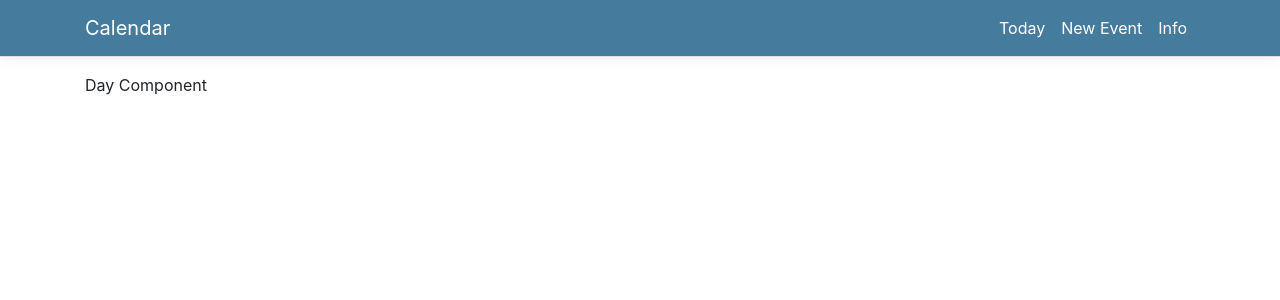
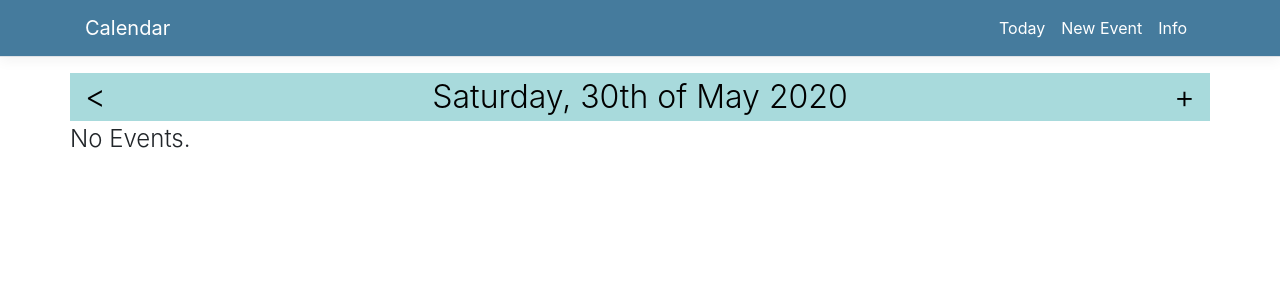
Before and after one commit to kacpwoja/EGUI_Calendar_React, a React (Create React App) app in the folder EGUI_Calendar_React/ClientApp/: page /day in a window 1280 px wide. Shown: the top 300 px of the page. Built offline with nearby package versions, Linux system fonts and the light colour scheme; no server answers.

Commit message:
day window (no edit/delete)

```diff
--- a/EGUI_Calendar_React/ClientApp/src/components/Calendar.js
+++ b/EGUI_Calendar_React/ClientApp/src/components/Calendar.js
@@ -1,6 +1,7 @@
 import React, { Component } from 'react';
 import { Link } from 'react-router-dom'
 import moment from 'moment';
+import { getState } from "./GetState"
 
 export class Calendar extends Component {
     constructor(props) {
@@ -9,7 +10,7 @@ export class Calendar extends Component {
         this.state = props.location.state;
         if (this.state === undefined || this.state === null) {
             let date = new Date();
-            this.state = this.getState(date);
+            this.state = getState(date);
         }
 
         this.getData(this.state.date).then(o => {
@@ -27,22 +28,10 @@ export class Calendar extends Component {
         return data;
     }
 
-    getState(date) {
-        let today = new Date();
-
-        return {
-            date: date,
-            days: moment(date).daysInMonth(),
-            offset: moment(date).startOf('month').day() - 1,
-            today: today.getFullYear() === date.getFullYear() && today.getMonth() === date.getMonth() ? today.getDate() : 0,
-            busyDays: []
-        };
-    }
-
     previousMonth() {
         let date = moment(this.state.date).add(-1, 'months').toDate();
         this.getData(date).then(o => {
-            let state = this.getState(date);
+            let state = getState(date);
             state.busyDays = o;
             this.setState(state);
         });
@@ -51,7 +40,7 @@ export class Calendar extends Component {
     nextMonth() {
         let date = moment(this.state.date).add(1, 'months').toDate();
         this.getData(date).then(o => {
-            let state = this.getState(date);
+            let state = getState(date);
             state.busyDays = o;
             this.setState(state);
         });
@@ -59,7 +48,7 @@ export class Calendar extends Component {
 
     getDayRoute(day) {
         let date = moment(this.state.date).set("date", day).toDate();
-        let state = this.getState(date);
+        let state = getState(date);
 
         return { pathname: "day", state: state };
     }
@@ -77,11 +66,11 @@ export class Calendar extends Component {
                                 ${day > 0 && day == this.state.today ? "calendar-day-today" : ""}`
 
                 let tile = inx >= this.state.offset + 7 && inx < this.state.offset + this.state.days + 7 ?
-                    <a href="#" className={tileClass} onClick={this.getDayRoute(day)}>
+                    <Link to={this.getDayRoute(day)} className={tileClass}>
                         <div className="text-chonk">
                             {day}
                         </div>
-                    </a>
+                    </Link>
                     : null;
 
                 columns.push(
@@ -112,9 +101,9 @@ export class Calendar extends Component {
                             </div>
                         </a>
                     </div>
-                    <div className="col">
+                    <div className="col-8">
                         <div className="text-center">
-                            {moment(this.state.date).format('MMM YYYY')}
+                            {moment(this.state.date).format('MMMM YYYY')}
                         </div>
                     </div>
                     <div className="col">
--- a/EGUI_Calendar_React/ClientApp/src/components/Day.js
+++ b/EGUI_Calendar_React/ClientApp/src/components/Day.js
@@ -1,10 +1,90 @@
-import React, { Component } from 'react'
+import React, { Component } from 'react';
+import { Link } from 'react-router-dom'
+import moment from "moment";
+import { getState } from "./GetState"
 
 export class Day extends Component {
+    constructor(props) {
+        super(props);
+
+        this.state = props.location.state;
+        if (this.state === undefined || this.state === null) {
+            let date = new Date();
+            this.state = getState(date);
+        }
+
+        this.state.events = [];
+        this.getData(this.state.date).then(o => {
+            let state = {
+                events: o
+            };
+            this.setState(state);
+        });
+    }
+
+    async getData(date) {
+        const response = await fetch(`api/GetEvents?year=${date.getFullYear()}&month=${date.getMonth() + 1}&day=${date.getDate()}`);
+        const data = await response.json();
+        return data;
+    }
+
+    getCreateRoute() {
+        let state = Object.assign({}, this.state);
+        state.event = null;
+        return { pathname: "event", state: state }
+    }
+
+    dayContent() {
+        let rows = []
+        if (this.state.events.length == 0) {
+            rows.push(
+                <div className="row text-chonk text-left">
+                    No Events.
+                </div>
+            );
+        }
+        for (let i = 0; i < this.state.events.length; i++) {
+            rows.push(
+                <div key={i} className="row text-chonk">
+                    <div class="col-1 text-left">
+                        {this.state.events[i].time.substring(0, 5)}
+                    </div>
+                    <div class="col text-left">
+                        {this.state.events[i].name}
+                    </div>
+                    <div class="col-1 text-right">
+                        Edit
+                    </div>
+                    <div class="col-1 text-right">
+                        Delete
+                    </div>
+                </div>
+            );
+        }
+
+        return rows;
+    }
+
     render() {
         return (
             <div>
-                Day Component
+                <div className="row headerbar text-chonker">
+                    <div className="col text-left">
+                        <Link className="hyperlink" to={{ pathname: "/", state: this.state }}>
+                            {"<"}
+                        </Link>
+                    </div>
+                    <div className="col-8 text-center">
+                        {moment(this.state.date).format('dddd, Do [of] MMMM YYYY')}
+                    </div>
+                    <div className="col text-right">
+                        <Link className="hyperlink" to={this.getCreateRoute()}>
+                            {"+"}
+                        </Link>
+                    </div>
+                </div>
+
+                {this.dayContent()}
             </div>
         );
     }
--- /dev/null
+++ b/EGUI_Calendar_React/ClientApp/src/components/GetState.js
@@ -0,0 +1,14 @@
+import React, { Component } from 'react';
+import moment from 'moment';
+
+export var getState = function(date) {
+    let today = new Date();
+
+    return {
+        date: date,
+        days: moment(date).daysInMonth(),
+        offset: moment(date).startOf('month').day() - 1,
+        today: today.getFullYear() === date.getFullYear() && today.getMonth() === date.getMonth() ? today.getDate() : 0,
+        busyDays: []
+    };
+}
--- a/EGUI_Calendar_React/ClientApp/src/components/Info.js
+++ b/EGUI_Calendar_React/ClientApp/src/components/Info.js
@@ -4,7 +4,18 @@ export class Info extends Component {
     render() {
         return (
             <div>
-                Info Component
+                <div className="row headerbar text-chonker">
+                    <div className="col">
+                        {"Calendar in React with .NET Core"}
+                    </div>
+                </div>
+                <br />
+                <div className="row">
+                    <div className="col">
+                        {"This is a Calendar program for the Graphical User Interfaces (EGUI) course 2020L, Project no. 3."}<br />
+                        {"Made by Kacper Wojakowski, 293064 in React with a .NET Core backend."}
+                    </div>
+                </div>
             </div>
         );
     }
```
